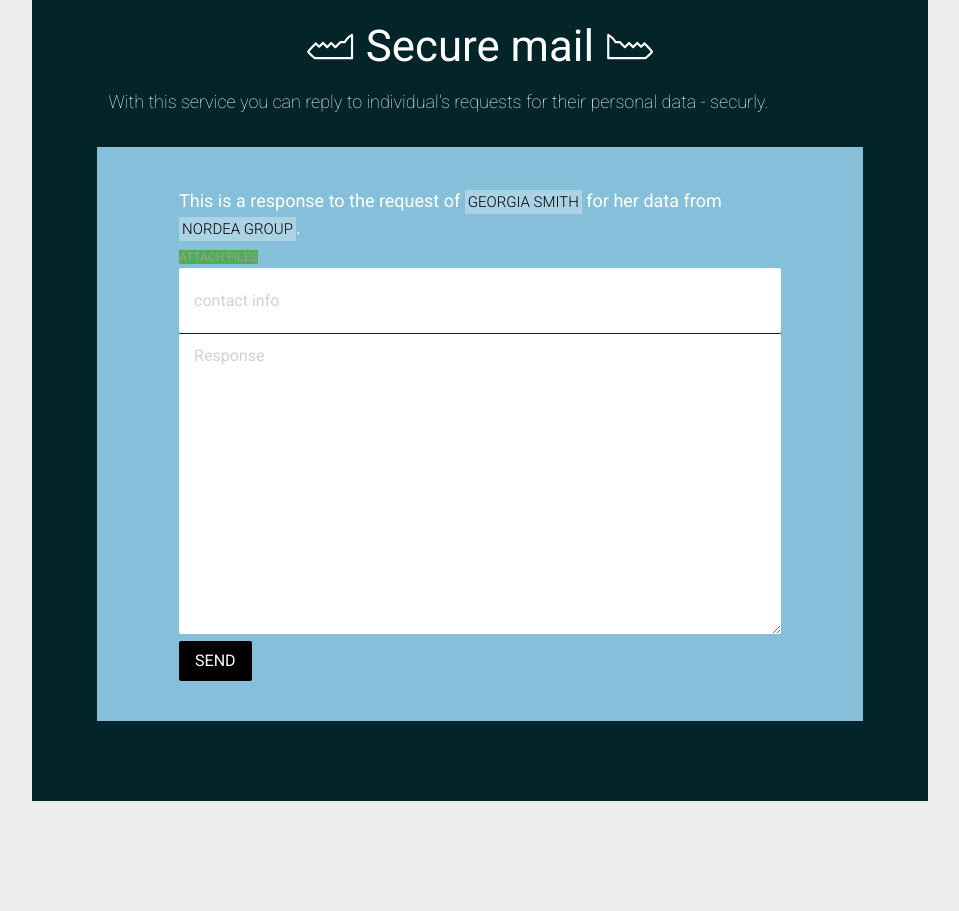
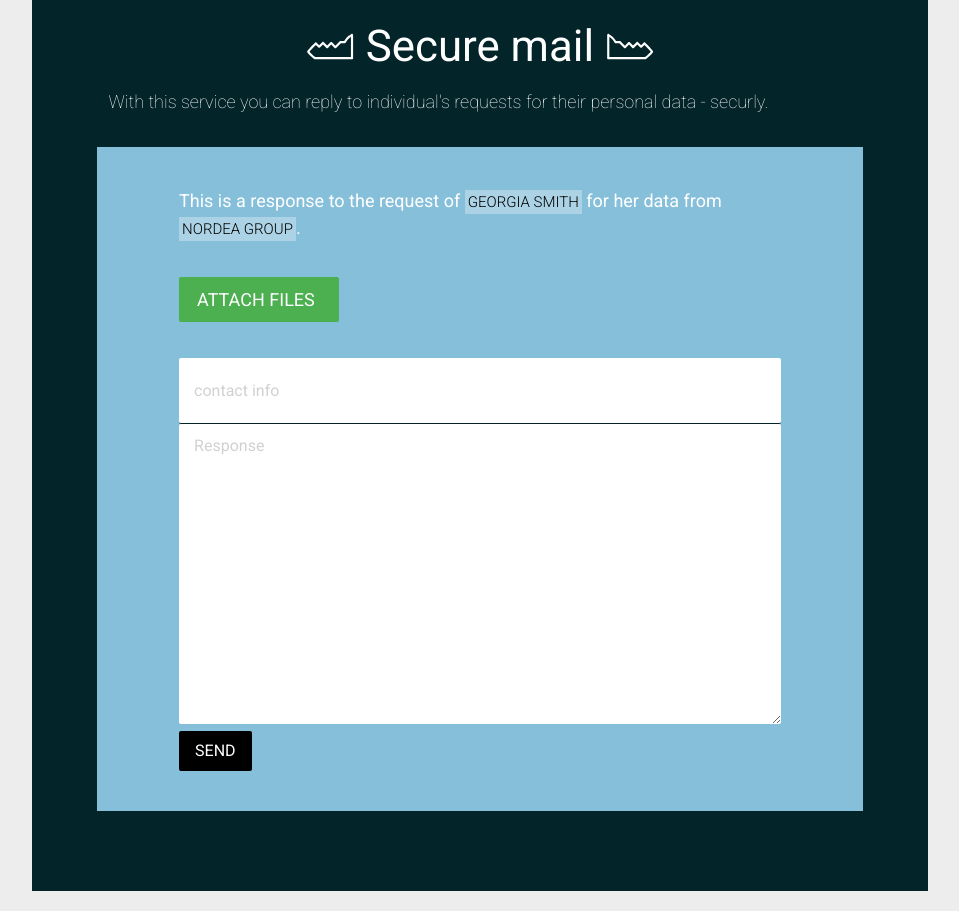
Before and after one commit to AleksiKnuutila/gyd-securemail, a Django app: page /securemsg/sendfile_index in a window 1280 px wide. Shown: the whole page, without its empty margins (160-1119 px from the left). Before the commit the page ends 801 px from the top, so only its background shows below. Run offline with Django 3.2, Linux system fonts and the light colour scheme; data that the repository does not hold is empty; some libraries are stand-ins or nearby versions.

Commit message:
decrypt frontend

```diff
--- a/pgpost/securemsg/templates/securemsg/sendfile_index.html
+++ b/pgpost/securemsg/templates/securemsg/sendfile_index.html
@@ -19,7 +19,7 @@
 				<div class="valign">
 						<p class="explanationText">This is a response to the request of <span id="fromwhom" class="highlightText"> GEORGIA SMITH</span> for her data from <span class="highlightText" id="towhom"> NORDEA GROUP</span>.
 						<br>
-            <label for="fileselect" class="custom-file-upload green">ATTACH FILES</label>
+            <label for="fileselect" style="float: left" class="custom-file-upload green">ATTACH FILES</label><p style="margin-top: 46px; color: black; display: none;" id="encryptConfirmation" class="explanationText">&nbsp;&nbsp;&nbsp;&nbsp;&nbsp;File attached and encrypted.</p>
    					<input type="file" id="fileselect" class="green" style="display:none" onchange="afterClick()">
             <!--<button id="attachDataButton" onclick="attachFile()"> ATTACH FILES</button>-->
 						</p>
--- a/pgpost/static/pgpost/css/stylesResponse.css
+++ b/pgpost/static/pgpost/css/stylesResponse.css
@@ -2,6 +2,22 @@
 	background-color: #ededed;
 	font-family: 'Roboto', sans-serif;
 	font-size: 16px;
+}
+
+.custom-file-upload {
+	padding: 0.5em 1em;
+	border-radius:2px;
+	border: 1px;
+	color:white;
+	font-size: 1em;
+  margin: 2em 0 2em 0;
+  width: 160px;
+  display: block;
+	opacity: 1;
+}
+
+.custom-file-upload:hover{
+	border-bottom: 2px solid green;
 }
 
 .container{
@@ -180,19 +196,3 @@
 textarea.balloon:active + label:after {
   border-top: 4px solid #7ab893;
 }*/
-
-.custom-file-upload {
-	padding: 0.5em 2em;
-	border: 0;
-	color:white;
-	font-size: 1em;
-	margin: 1em 0 1.5em  5%;
-	opacity: 1;
- 	border-radius: 3px;
-	border-bottom:2px solid #75ce6a;
-
-}
-
-.custom-file-upload:hover{
-	border-bottom: 2px solid green;
-}
```
